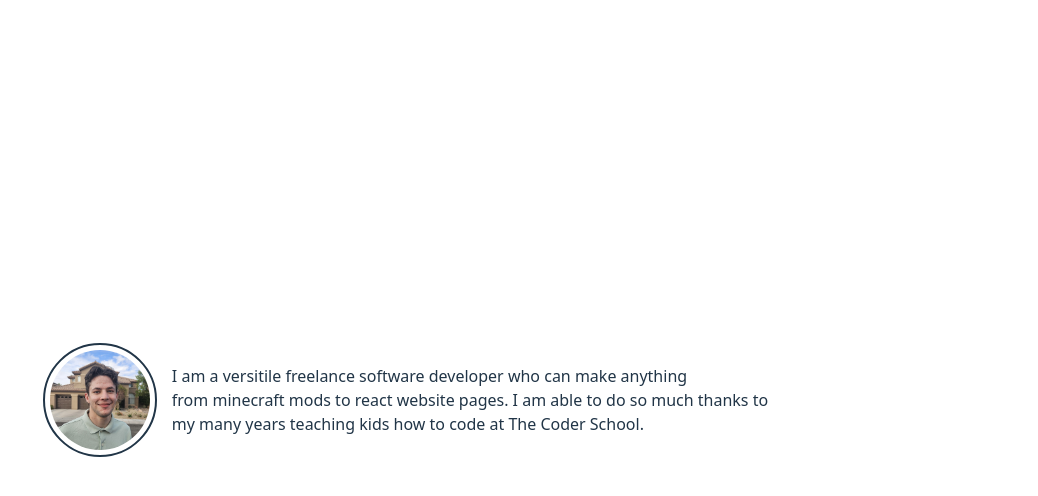
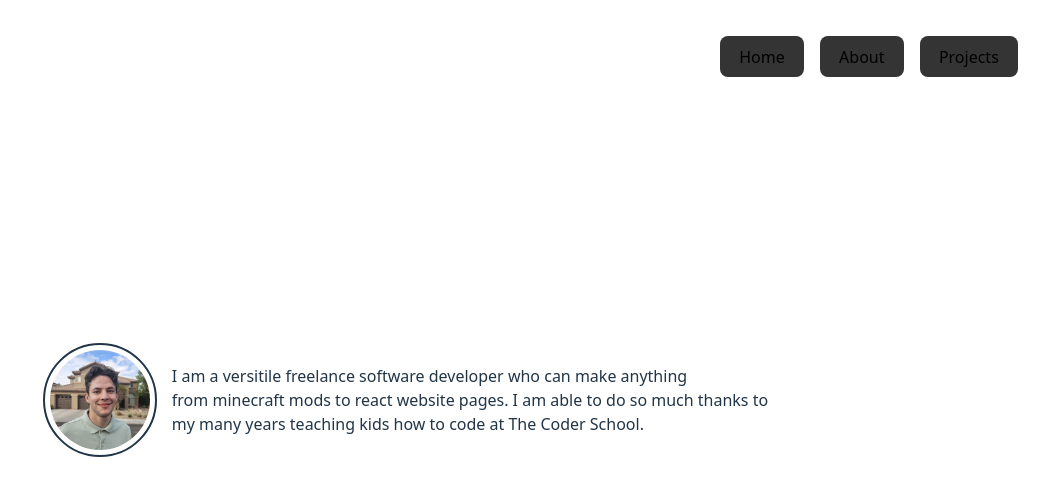
Before and after one commit to skits4107/my-portfolio-site, a React (Vite) app: page / in a window 1280 px wide. Shown: the top 496 px of the page, without its empty margins (242-1280 px from the left). Built offline with nearby package versions, Linux system fonts and the light colour scheme.

Commit message:
navigation menu fixes

```diff
--- a/src/components/AboutMe/AboutMe.css
+++ b/src/components/AboutMe/AboutMe.css
@@ -1,5 +1,5 @@
 
-.AboutCard{
+.AboutContainer{
     display: flex;
     justify-content: center;
     align-items: center;
--- a/src/components/AboutMe/AboutMe.tsx
+++ b/src/components/AboutMe/AboutMe.tsx
@@ -5,7 +5,7 @@ function AboutMe(){
 
 
     return (
-        <div className="AboutCard">
+        <div className="AboutContainer">
             <img src={PhotoOfme} className="ProfilePhoto"/>
             <p className="aboutText">
                 I am a versitile freelance software developer who can make anything <br></br>
--- /dev/null
+++ b/src/components/NavigationMenu.tsx/NavigationMenu.css
@@ -0,0 +1,31 @@
+.NavContainer{
+    justify-items: right;
+    display: block;
+    position: absolute;
+    top: 20px;
+    right: 20px;
+}
+
+.NavList{
+    list-style-type: none;
+    display: flex;
+    gap: 1rem;
+}
+
+.NavItem{
+    display: inline;
+}
+
+.NavBtn{
+    border-radius: 8px;
+    background-color: rgb(52, 52, 53);
+    transition: background-color 0.4s ease;
+    outline: none;
+    border-width: 0px;
+}
+
+.NavBtn:hover{
+    background-color: rgb(255,191,0);
+    outline-color: rgb(255,191,0);
+    border-width: 0px;
+}
--- a/src/components/NavigationMenu.tsx/NavigationMenu.tsx
+++ b/src/components/NavigationMenu.tsx/NavigationMenu.tsx
@@ -1,7 +1,23 @@
 
+import "./NavigationMenu.css"
 
 function NavigationMenu(){
 
+    return (
+        <div className="NavContainer">
+            <ol className="NavList">
+                <li className="NavItem">
+                    <button className="NavBtn" key="homeBtn">Home</button>
+                </li>
+                <li>
+                    <button className="NavBtn" key="aboutBtn">About</button>
+                </li>
+                <li>
+                    <button className="NavBtn" key="projectsBtn">Projects</button>
+                </li>
+            </ol>
+        </div>
+    );
 }
 
 export default NavigationMenu;
--- a/src/pages/HomePage.tsx
+++ b/src/pages/HomePage.tsx
@@ -1,8 +1,12 @@
 import AboutMe from "../components/AboutMe/AboutMe.tsx"
+import NavigationMenu from "../components/NavigationMenu.tsx/NavigationMenu.tsx";
 
 function HomePage(){
     return (
-        <AboutMe />
+        <>
+            <NavigationMenu />
+            <AboutMe />
+        </>
     )
 }
 
```
